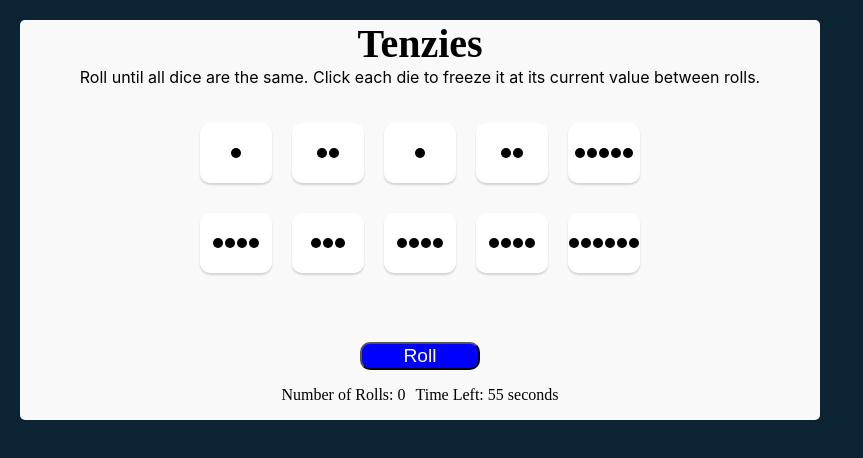
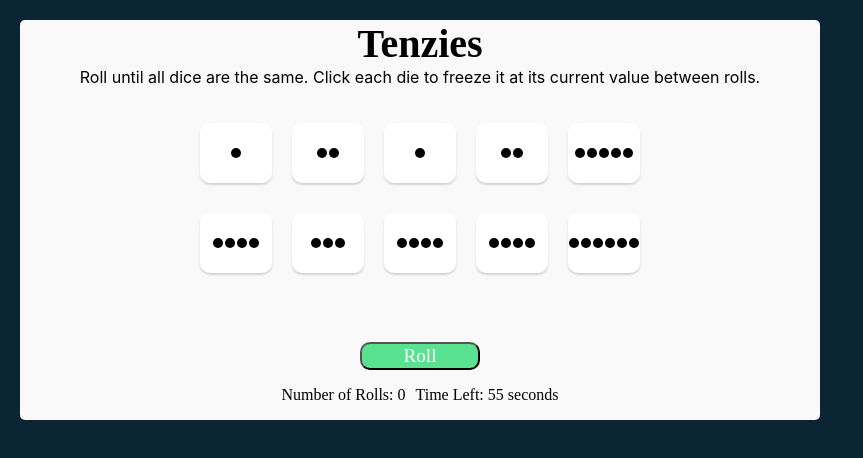
Before and after one commit to gurupatoh/TenziesGame, a React (Vite) app: page / in a window 1280 px wide. Shown: the top 458 px of the page, without its empty margins (0-863 px from the left). Built offline with nearby package versions, Linux system fonts and the light colour scheme; the HTML template or start-up script is replaced by a standard one.

Commit message:
new update

```diff
--- a/src/index.css
+++ b/src/index.css
@@ -46,10 +46,11 @@ main {
 .roll-dice{
     width: 120px;
     height: 50px;
-    background-color: blue;
+    background-color: #59E391;
     border-radius: 10px;
     font-size:1.2em;
     color: white;
+    font-family: 'Times New Roman', Times, serif;
 }
 
 .title {
```
